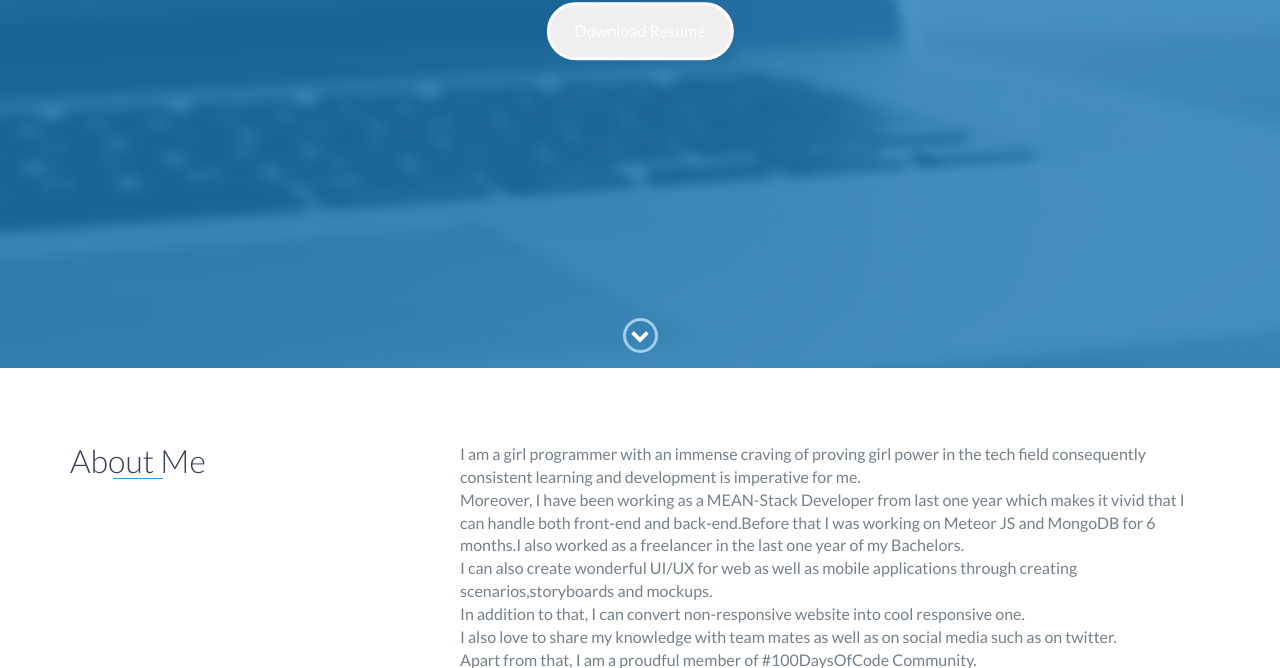
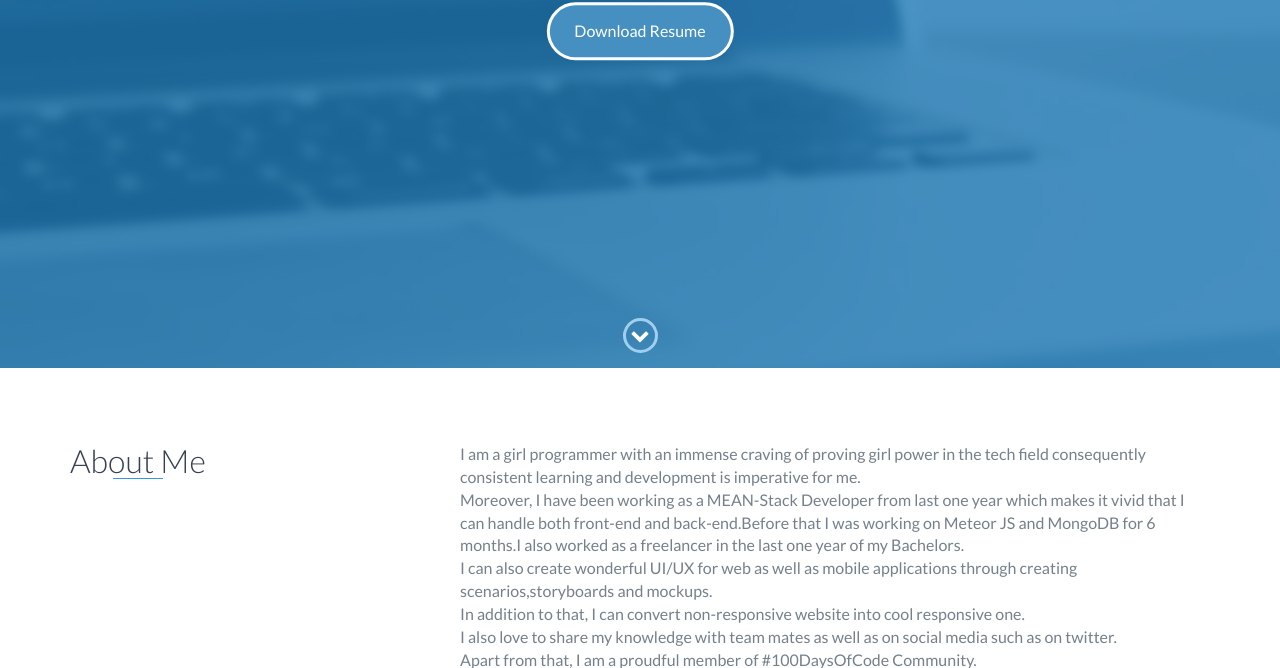
Before and after one commit to NishiGaba/NishiGaba.github.io, a plain HTML site: page index.html in a window 1280 px wide. Shown: the part 432-1100 px from the top of the page. Drawn offline with nearby package versions, Linux system fonts and the light colour scheme.

Commit message:
Updation in Download BUtton

```diff
--- a/css/style.css
+++ b/css/style.css
@@ -206,7 +206,8 @@ footer {
     padding: 15px 25px;
     border: 3px solid #fff;
     border-radius: 30px;
-    transition: .5s ease all
+    transition: .5s ease all;
+    background: #4690c1;
 }
 
 .btn-rounded-white:hover {
```
